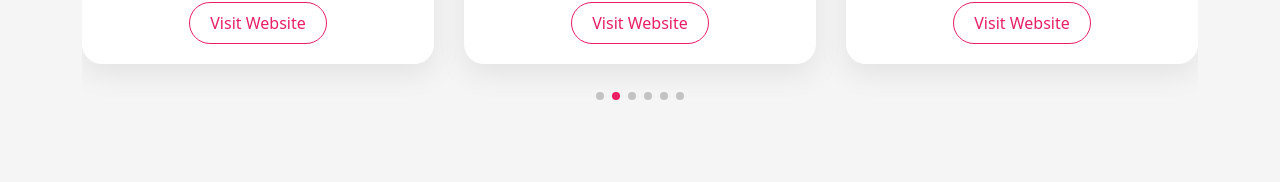
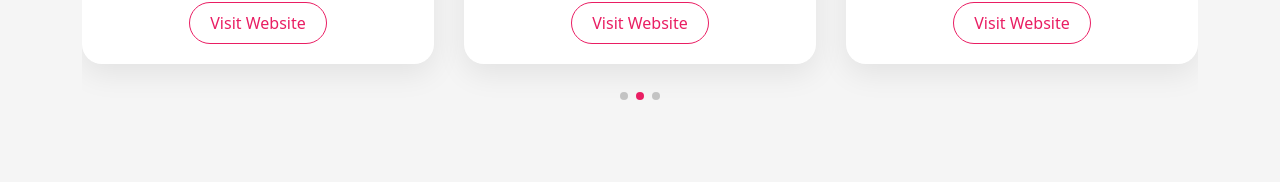
Before and after one commit to fatmaSaad25/Portfolio, a React (Create React App) app: page / in a window 1280 px wide. Shown: the part 5361-5543 px from the top of the page. Built offline with nearby package versions, Linux system fonts and the light colour scheme.

Commit message:
Update home styles and remove comments

```diff
--- a/src/Component/Home/Home.jsx
+++ b/src/Component/Home/Home.jsx
@@ -105,27 +105,6 @@ const Home = () => {
       link: "https://kaf-kappa.vercel.app/",
       type: "code"
     },
-    {
-      title: "Shery Academy",
-      category: "WordPress",
-      img: require('../img/sheryAcademy.PNG'),
-      link: "https://sheryacademy.com/ar/%D8%A7%D9%84%D8%Sub%D9%8I%D8%A9/",
-      type: "wordpress"
-    },
-    {
-      title: "Bronsi Petroleum",
-      category: "WordPress",
-      img: require('../img/bronsi.PNG'),
-      link: "https://bronsi.ly/",
-      type: "wordpress"
-    },
-    {
-      title: "ZAZMIT Petroleum",
-      category: "WordPress",
-      img: require('../img/zazmit.PNG'),
-      link: "https://zazmit.ly/",
-      type: "wordpress"
-    }
   ];
 
   const [result, setResult] = useState("");
```
